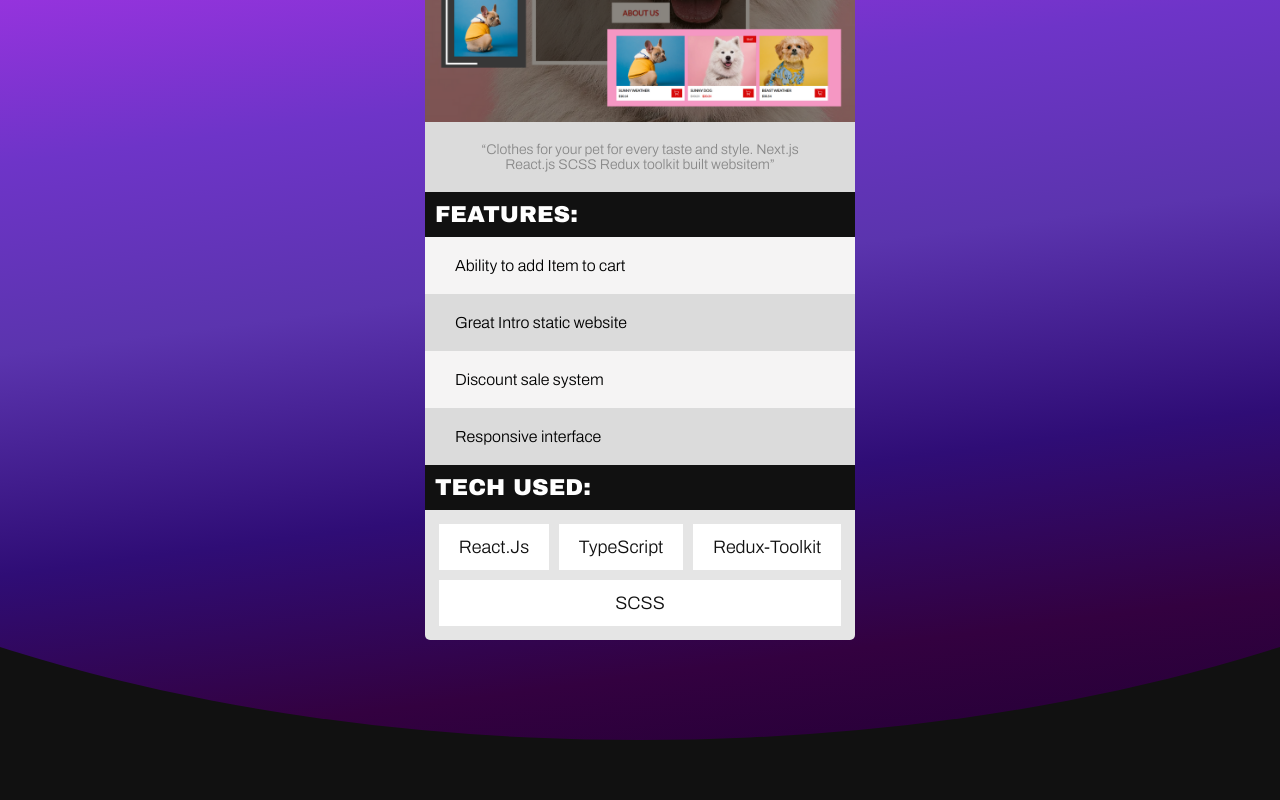
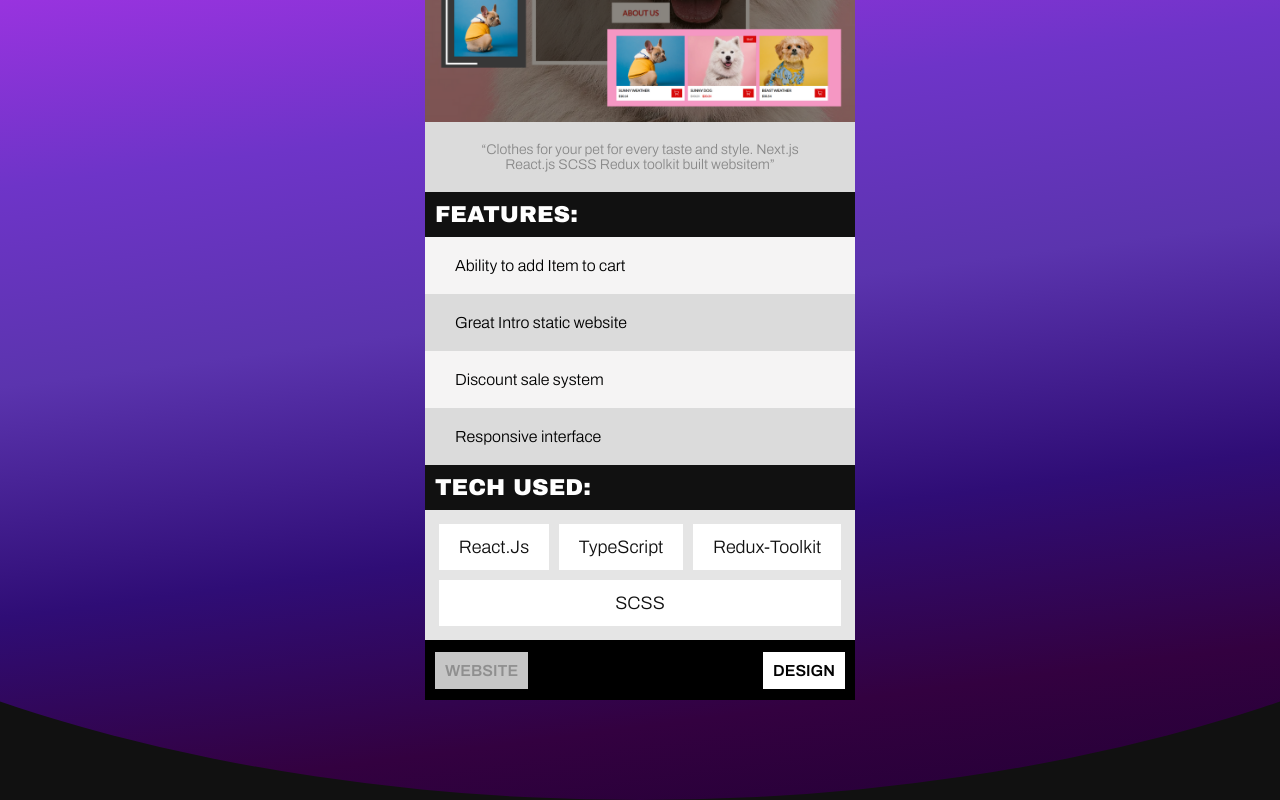
Before and after one commit to mr-nazarii/myweb, a Next.js app: page /1 in a window 1280 px wide. Shown: the part 298-1098 px from the top of the page. Before the commit the page ends 1038 px from the top, so only its background shows below. Built offline with nearby package versions, Linux system fonts and the light colour scheme.

Commit message:
add design or website option

```diff
--- a/data.ts
+++ b/data.ts
@@ -12,6 +12,14 @@ export const serverResponse = () => {
         "Responsive interface",
       ],
       techList: ["React.js", "TypeScript", "Redux-toolkit", "SCSS"],
+      sources: [
+        { category: "website", address: false },
+        {
+          category: "design",
+          address:
+            "https://www.figma.com/file/UoDiDSXBal9vPa00y30nNx/PetShop?node-id=0%3A1",
+        },
+      ],
     },
     {
       id: 2,
@@ -42,6 +50,14 @@ export const serverResponse = () => {
         "MongoDB",
         "bcrypt",
       ],
+      sources: [
+        { category: "website", address: false },
+        {
+          category: "design",
+          address:
+            "https://www.figma.com/file/vHlbSYVVIbfr7lDG73iA1L/DR-Finance?node-id=0%3A1",
+        },
+      ],
     },
     {
       id: 3,
@@ -64,6 +80,14 @@ export const serverResponse = () => {
         "SCSS",
         "Styled-components",
       ],
+      sources: [
+        { category: "website", address: "https://cookie-shop.vercel.app/" },
+        {
+          category: "design",
+          address:
+            "https://www.figma.com/file/SWsIM9sW4UsvV07ZcsuDBg/Cookie-Shop",
+        },
+      ],
     },
     {
       id: 4,
@@ -78,6 +102,16 @@ export const serverResponse = () => {
         "Profile page with fetched data from server",
       ],
       techList: ["TypeScript", "React Native", "Formik", "HTML/CSS", "Yup"],
+      sources: [
+        {
+          category: "website",
+          address: "https://github.com/mr-nazarii/phototopia",
+        },
+        {
+          category: "design",
+          address: false,
+        },
+      ],
     },
     {
       id: 5,
@@ -93,10 +127,20 @@ export const serverResponse = () => {
         "Fully responsive",
       ],
       techList: ["JavaScript", "Bootstrap", "HTML/CSS"],
+      sources: [
+        {
+          category: "website",
+          address: "https://github.com/mr-nazarii/hospital-task-manager",
+        },
+        {
+          category: "design",
+          address: false,
+        },
+      ],
     },
     {
       id: 6,
-      name: "The Ham ",
+      name: "The Ham",
       quote:
         "The Ham is a stunningly simple and compact fast responsive website built using the finest principles of HTML/CSS JavaScript technology and Responsive Web Design.",
       features: [
@@ -106,6 +150,16 @@ export const serverResponse = () => {
         "It is well designed",
       ],
       techList: ["JavaScript", "Node.js", "HTML/CSS", "Gulp"],
+      sources: [
+        {
+          category: "website",
+          address: "https://mr-nazarii.github.io/digital-product/",
+        },
+        {
+          category: "design",
+          address: false,
+        },
+      ],
     },
     {
       id: 7,
@@ -119,6 +173,16 @@ export const serverResponse = () => {
         "Greatly designed",
       ],
       techList: ["JavaScript", "SCSS", "Node.js", "HTML/CSS", "Gulp"],
+      sources: [
+        {
+          category: "website",
+          address: "https://mr-nazarii.github.io/forkio-project/",
+        },
+        {
+          category: "design",
+          address: false,
+        },
+      ],
     },
     {
       id: 8,
@@ -128,7 +192,21 @@ export const serverResponse = () => {
         "Simple and beautiful for Business purposes",
         "Greatly designed",
       ],
-      techList: ["JavaScript", "SCSS", "Node.js", "HTML/CSS", "React.js"],
+      techList: [
+        "JavaScript",
+        "SCSS",
+        "TypeScript",
+        "HTML/CSS",
+        "React.js",
+        "React-Bootstrap",
+      ],
+      sources: [
+        { category: "website", address: "https://galaxio.vercel.app/" },
+        {
+          category: "design",
+          address: "https://www.figma.com/file/8F3AyzJzeDSE3NODR6RXSa/Galaxio",
+        },
+      ],
     },
     {
       id: 9,
@@ -139,6 +217,14 @@ export const serverResponse = () => {
         "Greatly designed",
       ],
       techList: ["JavaScript", "SCSS", "Node.js", "HTML/CSS", "React.js"],
+      sources: [
+        { category: "website", address: false },
+        {
+          category: "design",
+          address:
+            "https://www.figma.com/file/g4AnpXJGE9cMMht0JesSV5/Local-Restaurant-application",
+        },
+      ],
     },
   ];
 };
--- a/pages/[id].tsx
+++ b/pages/[id].tsx
@@ -42,6 +42,8 @@ const Product: any = ({ data }: any) => {
     enter: { opacity: 1, x: 0, y: 0 },
     exit: { opacity: 0, x: 0, y: -100 },
   };
+
+  console.log(data[0]);
 
   return (
     <>
@@ -100,6 +102,55 @@ const Product: any = ({ data }: any) => {
                   ))
                 : null}
             </ul>
+            <div
+              style={{
+                width: "100%",
+                height: "60px",
+                background: "black",
+                display: "flex",
+                color: "black",
+                alignItems: "center",
+                justifyContent: "space-between",
+                padding: "10px",
+              }}
+            >
+              {data[0].sources.map((source: any) => {
+                if (source.address) {
+                  return (
+                    <a
+                      rel="noopener noreferrer"
+                      target="_blank"
+                      style={{
+                        display: "inline-block",
+                        textTransform: "uppercase",
+                        fontWeight: "bold",
+                        backgroundColor: "white",
+                        padding: "10px",
+                      }}
+                      key={source.address}
+                      href={source.address}
+                    >
+                      {source.category}
+                    </a>
+                  );
+                }
+                return (
+                  <p
+                    style={{
+                      display: "inline-block",
+                      textTransform: "uppercase",
+                      fontWeight: "bold",
+                      backgroundColor: "#C6C6C6",
+                      padding: "10px",
+                      color: "#8F8F8F",
+                    }}
+                    key={source.address}
+                  >
+                    {source.category}
+                  </p>
+                );
+              })}
+            </div>
           </div>
         </div>
       </motion.main>
```
